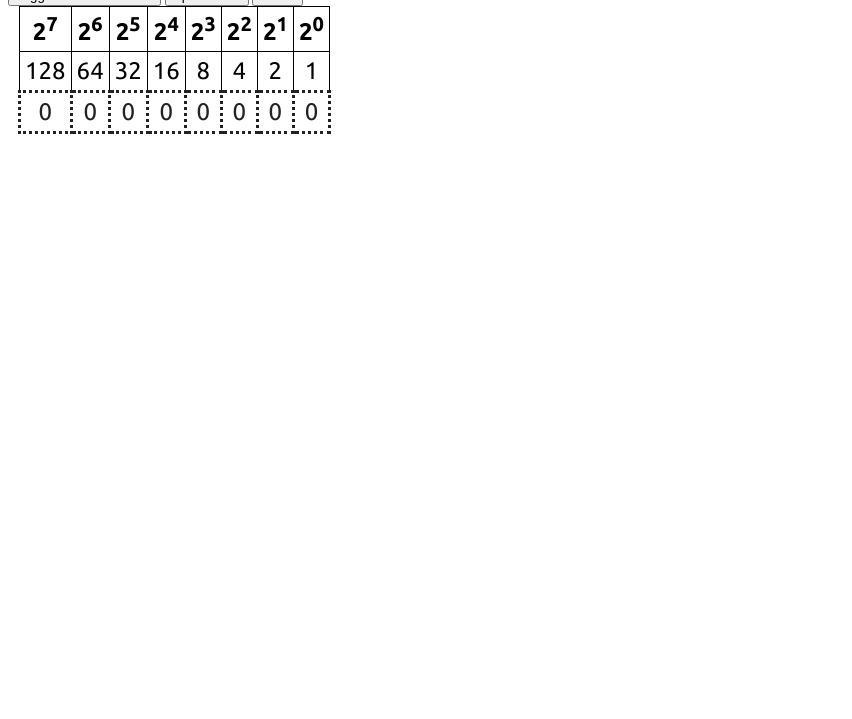
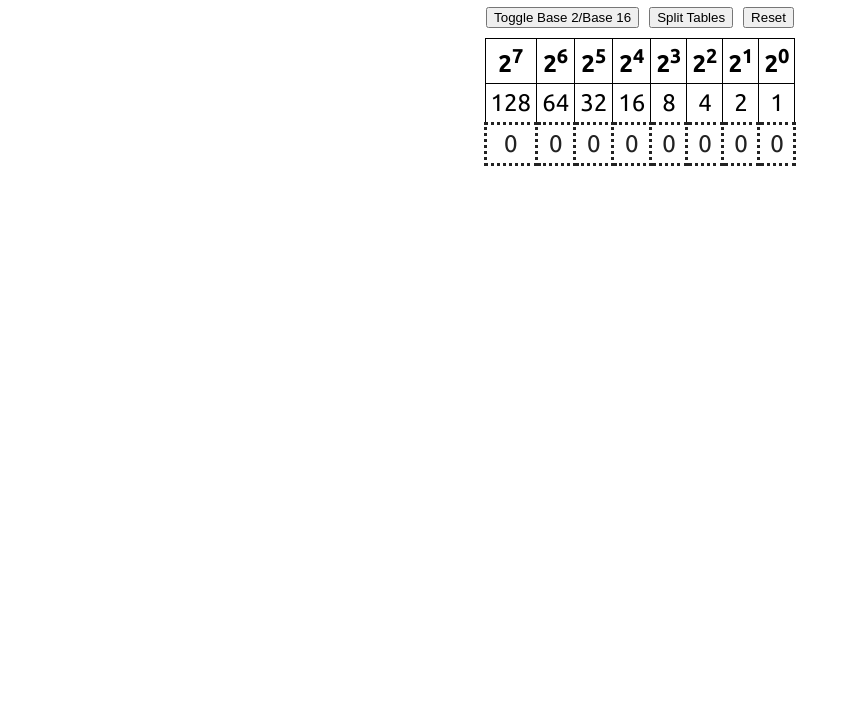
Before and after one commit to elykittytee/numconversion, a plain HTML site: page index.html in a window 1280 px wide. Shown: the part 81-800 px from the top of the page, without its empty margins (0-852 px from the left). Drawn offline with nearby package versions, Linux system fonts and the light colour scheme.

Commit message:
centered everything

```diff
--- a/index.html
+++ b/index.html
@@ -20,10 +20,19 @@
 
         .container {
         margin: auto;
+        display: flex;
+        flex-direction: column;
+        align-items: center;
+        }
+
+        .buttonRow {
+        display: flex;
+        gap: 10px;
+        margin-bottom: 10px;
         }
 
         table {
-        margin-left: 10px;
+        margin-left: 0;
 
         }
 
@@ -79,9 +88,11 @@
   <body>
     <div class="container">
         <h1>Number Conversions</h1>
-        <button id="toggleHeader">Toggle Base 2/Base 16</button>
-        <button id="splitTablesBtn">Split Tables</button>
-        <button id="resetBtn">Reset</button>
+        <div class="buttonRow">
+            <button id="toggleHeader">Toggle Base 2/Base 16</button>
+            <button id="splitTablesBtn">Split Tables</button>
+            <button id="resetBtn">Reset</button>
+        </div>
         <table id="combinedTable">
         <tr id="row1">
             <th id="head1">2<sup>7</sup></th>
```
